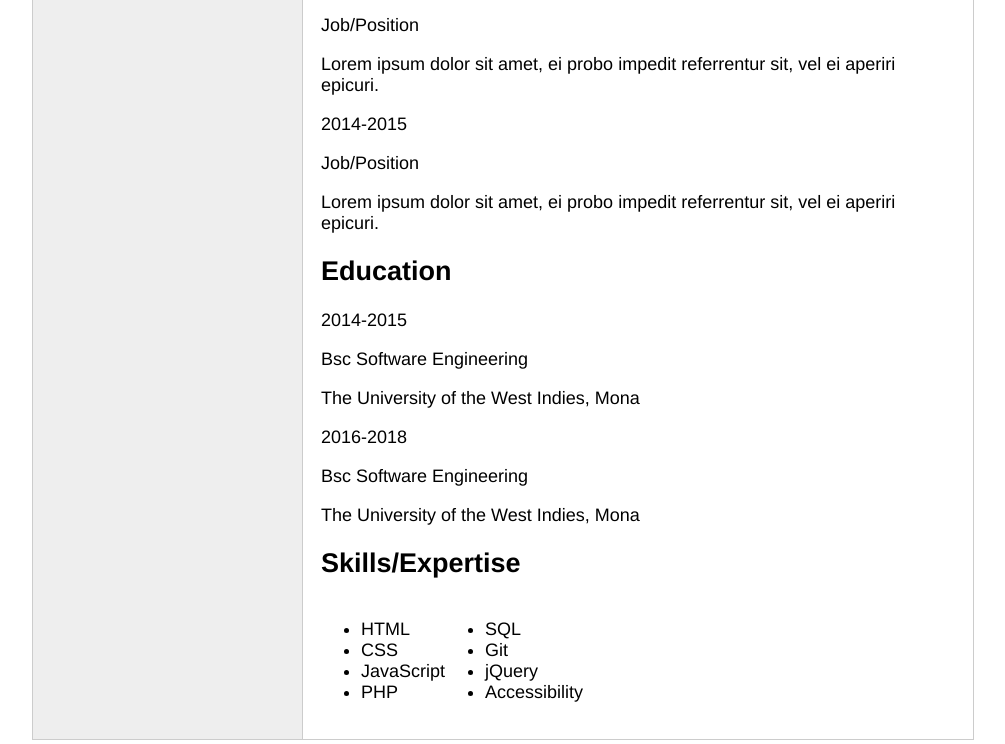
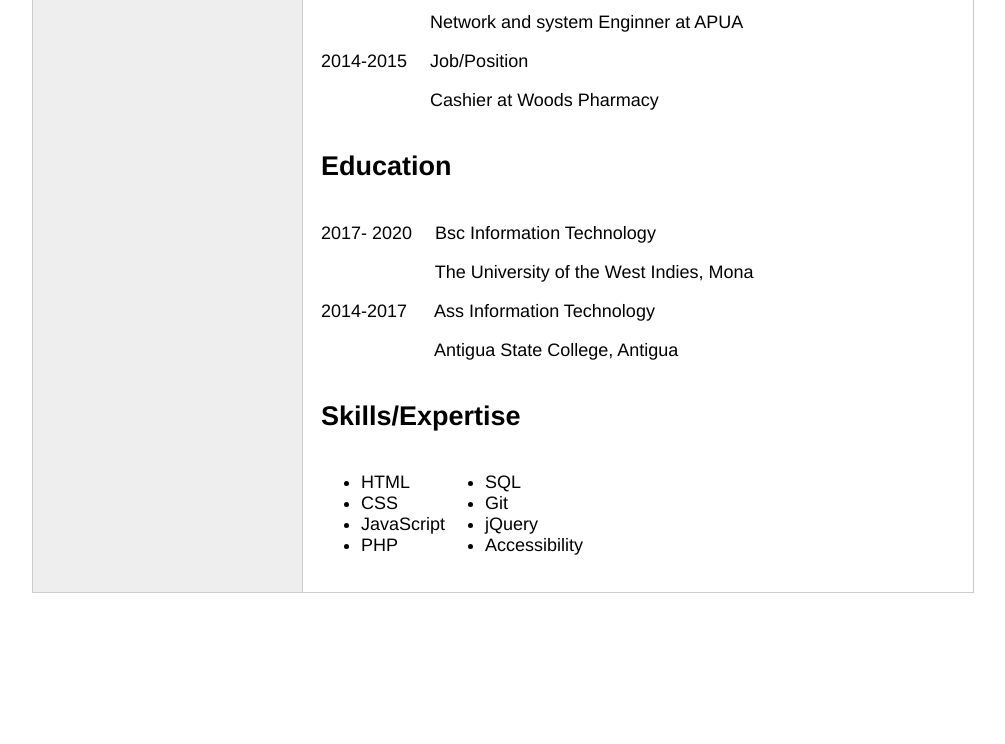
Before and after one commit to OleviaFrancis/OleviaFrancis.github.io, a plain HTML site: page index.html in a window 1280 px wide. Shown: the part 591-1335 px from the top of the page, without its empty margins (137-1142 px from the left). After the commit the page ends 1202 px from the top, so only its background shows below. Drawn offline with Linux system fonts and the light colour scheme.

Commit message:
Add paragraph and flexbox to work and education

```diff
--- a/index.html
+++ b/index.html
@@ -60,28 +60,38 @@
 	<!--Main content area-->
 	<main class="main">
 		<h2> Biography </h2>
-
-		<p> Lorem ipsum dolor sit amet, ei probo impedit referrentur sit, vel ei aperiri epicuri. Clita minimum principes qui no, illum lobortis cu vel. Vel ad ullum equidem elaboraret, ad liberavisse accommodare mea, ius ei quot sapientem. Saepe utamur an cum, aeterno laoreet explicari cu mei, nemore prodesset has eu.Sonet debitis inciderint cu eos. Ex eam altera labore scriptorem. Facete nostrud neglegentur at his, noluisse salutandi vim at. Vix et novum possit aliquip, ad meliore singulis sed. Id bonorum accommodare per, discere legendos maluisset ut usu. At tantas discere mandamus pri, ut duo bonorum assentior disputando.</p>
+		<p> My name is Olevia Deidra Quetysha Francis and I am 20 years old. I was born in the beautiful Carribean island by the name of Antigua which has two sister isles by the name of Barbuda and Rodonda. I attended the Potters Primary School for seven years before moving on to the Antigua Girls' High School. I spent 5 years in this institution before moving on to the Antigua State College where I spent three years attaining an Associates degree in Information Technology. Currently I am attaining a Bachelor degree in Information Technology at the University of the west Indies, Mona Campus, Jamaica.</p>
 
 			<hr>
 
 		<h2> Work Experience </h2>
-		<p> 2014-2015 </p>
-		<p> Job/Position </p>
-		<p> Lorem ipsum dolor sit amet, ei probo impedit referrentur sit, vel ei aperiri epicuri. </p>
-		<p> 2014-2015 </p>
-		<p> Job/Position </p>
-		<p> Lorem ipsum dolor sit amet, ei probo impedit referrentur sit, vel ei aperiri epicuri. </p>
+	<div class="flex-container">
+		<div>
+			<p> 2017-2018 </p><br>
+			<p> 2014-2015 </p>
+		</div>
+		<div>
+		<p> &emsp; Job/Position </p>
+		<p> &emsp; Network and system Enginner at APUA</p>
+		<p> &emsp; Job/Position </p>
+		<p> &emsp; Cashier at Woods Pharmacy</p>
+		</div>
+	</div>
 
 
-		<h2> Education </h2>
-		<p> 2014-2015</p>
-		<p> Bsc Software Engineering </p>
-		<p> The University of the West Indies, Mona
-		<p> 2016-2018</p>
-		<p> Bsc Software Engineering </p>
-		<p> The University of the West Indies, Mona
-
+	<h2> Education </h2>
+	<div class="flex-container">
+		<div>
+			<p> 2017- 2020</p><br>
+			<p> 2014-2017</p>
+		</div>
+		<div>
+		<p> &emsp; Bsc Information Technology </p>
+		<p> &emsp; The University of the West Indies, Mona</p>
+		<p> &emsp; Ass Information Technology </p>
+		<p> &emsp; Antigua State College, Antigua</p>
+		</div>
+	</div>
 
 		<h2> Skills/Expertise </h2>
 		<div class="flex-container">
```
